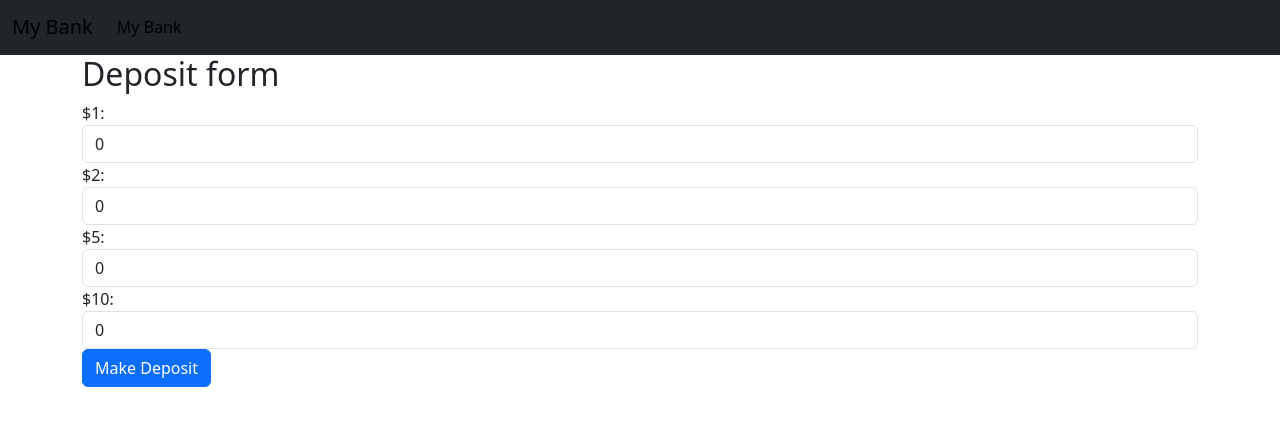
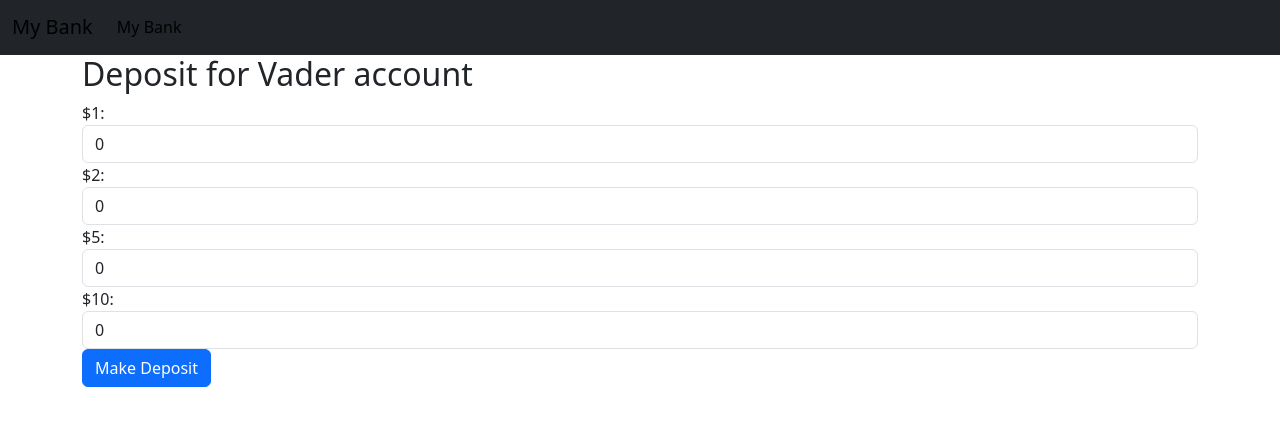
Before and after one commit to jsolis1302/DjangoSavings, a Django app: page /bank/deposit/1 in a window 1280 px wide. Shown: the part 57-483 px from the top of the page. Run offline with Django 4.2, Linux system fonts and the light colour scheme; data comes from the database, SQL or seed files in the repository; both versions use the stored data as it was after the commit; some libraries are stand-ins or nearby versions.

Commit message:
account title in form
adding related account name to its form

```diff
--- a/web_bank/bank/templates/bank/deposit.html
+++ b/web_bank/bank/templates/bank/deposit.html
@@ -2,7 +2,7 @@
 
 {% block body %}
 <div class="container">
-    <h2>Deposit form</h2>
+    <h2>Deposit for {{acountName}} account</h2>
     <form method = 'POST'>
         {% csrf_token %}
         <div class="form-group">
--- a/web_bank/bank/views.py
+++ b/web_bank/bank/views.py
@@ -34,6 +34,7 @@ def accountByid(request,account_id):
 
 def deposit(request,account_id):
     form = DepositForm()
+    bank = Account.objects.get(id=account_id)
     if request.method == 'POST':
         form = DepositForm(request.POST)
         if form.is_valid():
@@ -43,8 +44,6 @@ def deposit(request,account_id):
             tenval = form.cleaned_data.get('tenValue')*10
 
             total = oneval + twoval + fiveval + tenval
-
-            bank = Account.objects.get(id=account_id)
             updatedAmount = bank.total + total
 
             newTotal = Account(id=account_id,total =updatedAmount,name=bank.name)
@@ -56,7 +55,8 @@ def deposit(request,account_id):
         form = DepositForm()
 
     return render(request, "bank/deposit.html",{
-        "deposit_form": form
+        "deposit_form": form,
+        "acountName":bank.name
     })
 
 def addAccount(request):
```
Also changed, not shown: web_bank/db.sqlite3.
